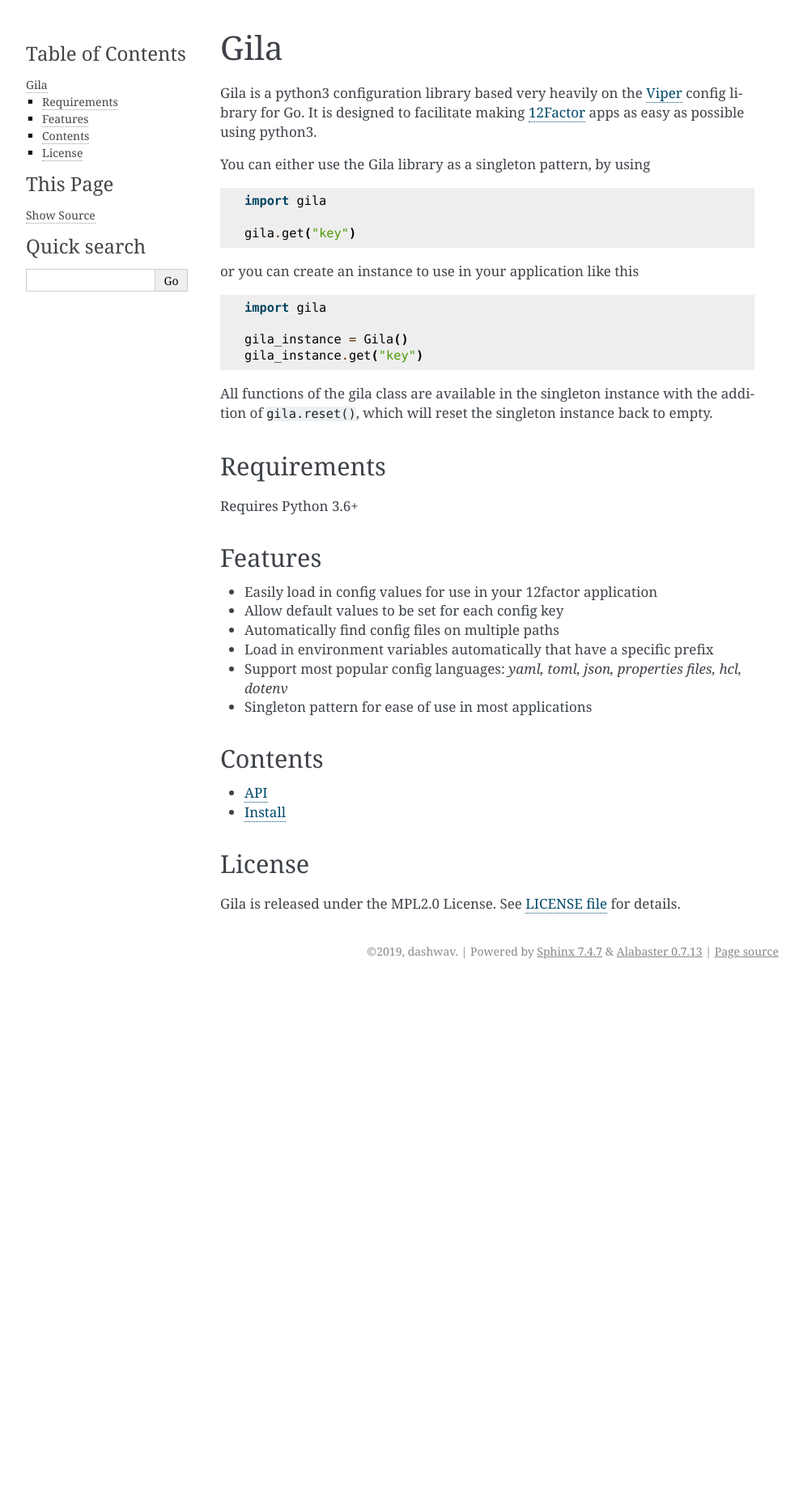
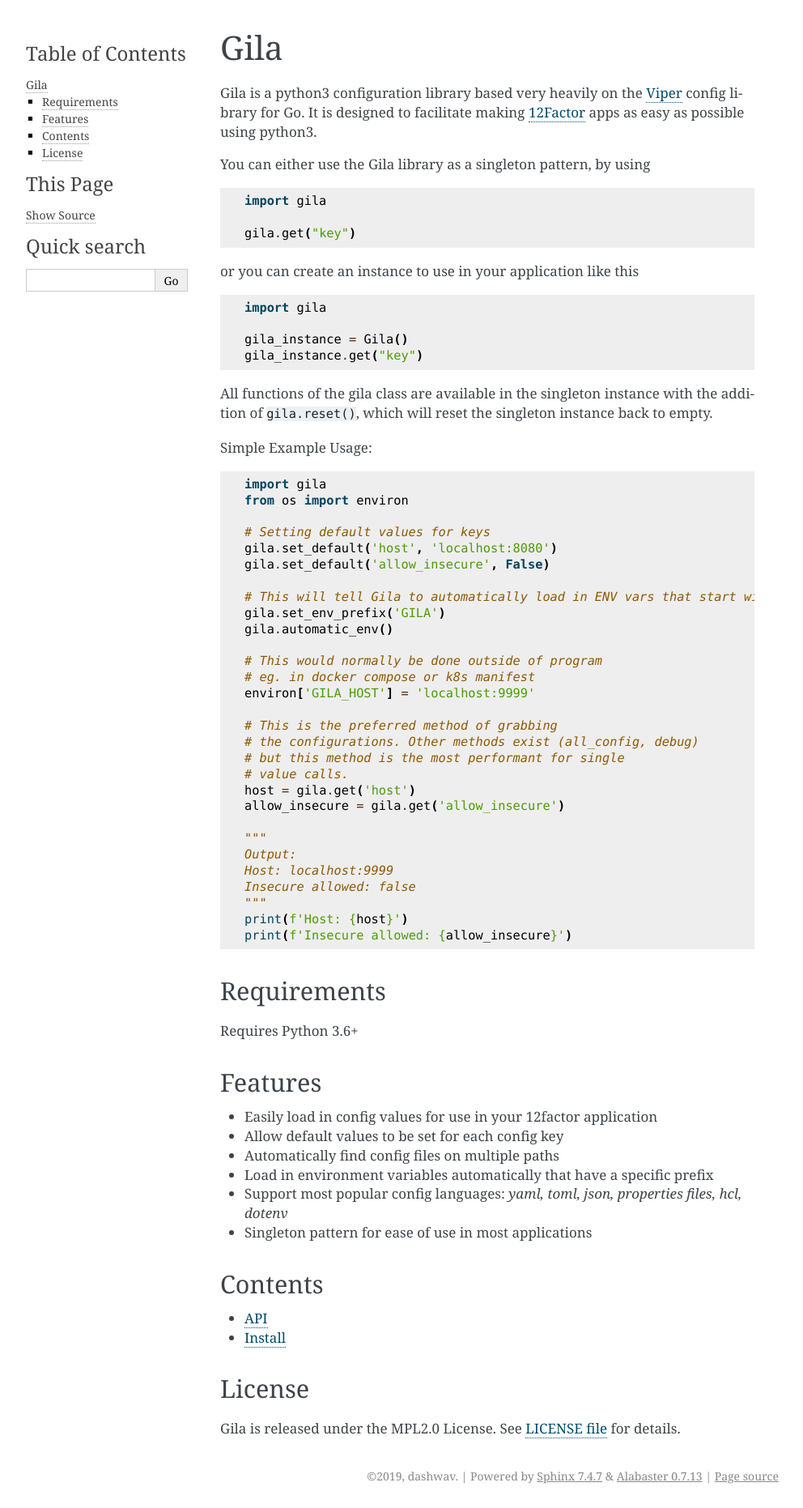
Before and after one commit to dashwav/gila, a Sphinx documentation site: the page built from docs/source/index.rst, in a window 1280 px wide. Shown: the whole page at 81% size, without its empty margins (148-1140 px from the left). Built offline with Sphinx 7.4.7, drawn with Linux system fonts in a browser that asks for light colours; before the commit the page ends 1214 px from its top, so only the background shows below that.

Commit message:
Add example to docs

```diff
--- a/docs/source/index.rst
+++ b/docs/source/index.rst
@@ -24,6 +24,41 @@
 All functions of the gila class are available in the singleton instance
 with the addition of ``gila.reset()``, which will reset the singleton
 instance back to empty.
+
+Simple Example Usage:
+
+::
+
+    import gila
+    from os import environ
+
+    # Setting default values for keys
+    gila.set_default('host', 'localhost:8080')
+    gila.set_default('allow_insecure', False)
+
+    # This will tell Gila to automatically load in ENV vars that start with GILA
+    gila.set_env_prefix('GILA')
+    gila.automatic_env()
+
+    # This would normally be done outside of program
+    # eg. in docker compose or k8s manifest
+    environ['GILA_HOST'] = 'localhost:9999'
+
+    # This is the preferred method of grabbing
+    # the configurations. Other methods exist (all_config, debug)
+    # but this method is the most performant for single
+    # value calls.
+    host = gila.get('host')
+    allow_insecure = gila.get('allow_insecure')
+
+    """
+    Output:
+    Host: localhost:9999
+    Insecure allowed: false
+    """
+    print(f'Host: {host}')
+    print(f'Insecure allowed: {allow_insecure}')
+
 
 .. _Viper: https://github.com/spf13/viper
 .. _12Factor: https://12factor.net/
```
